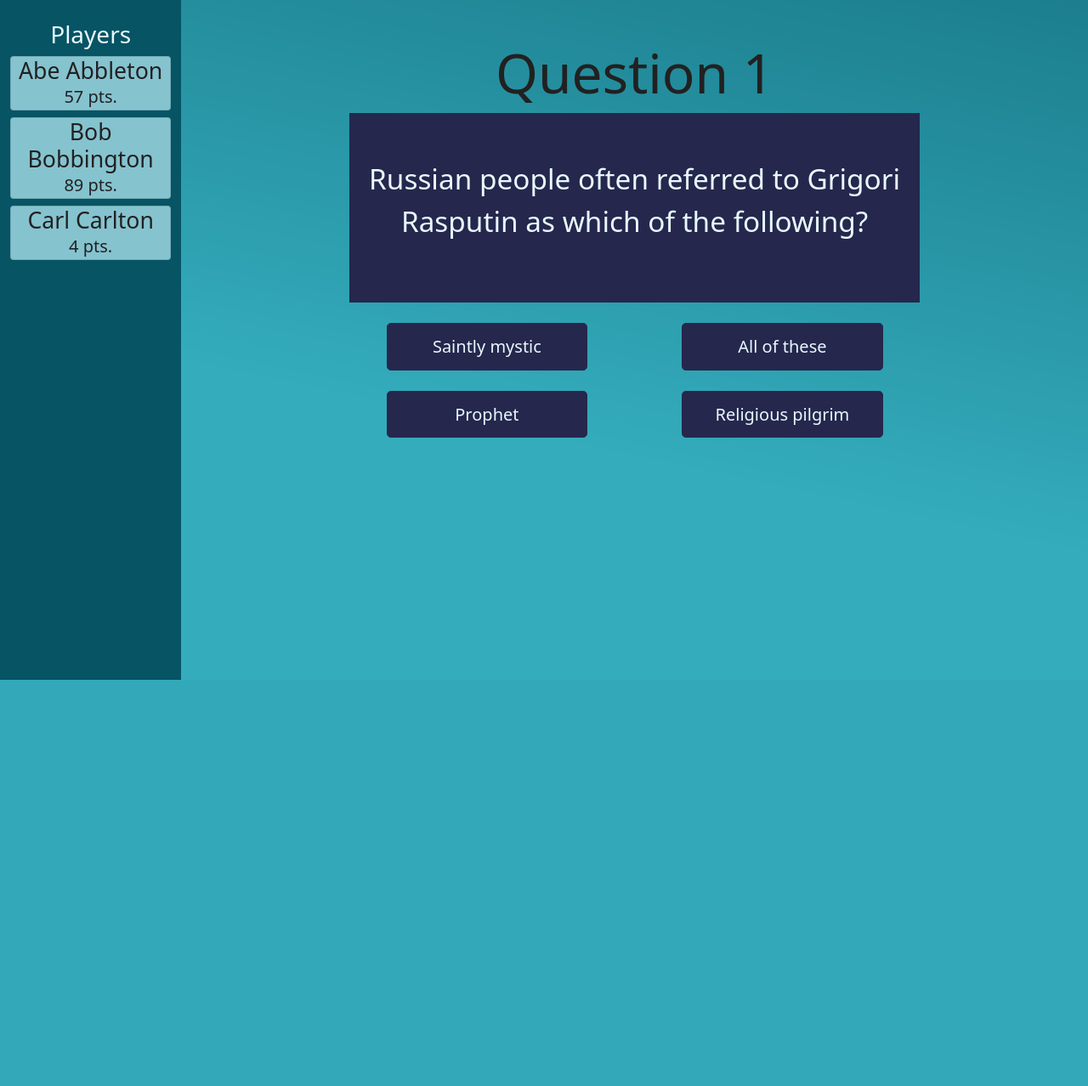
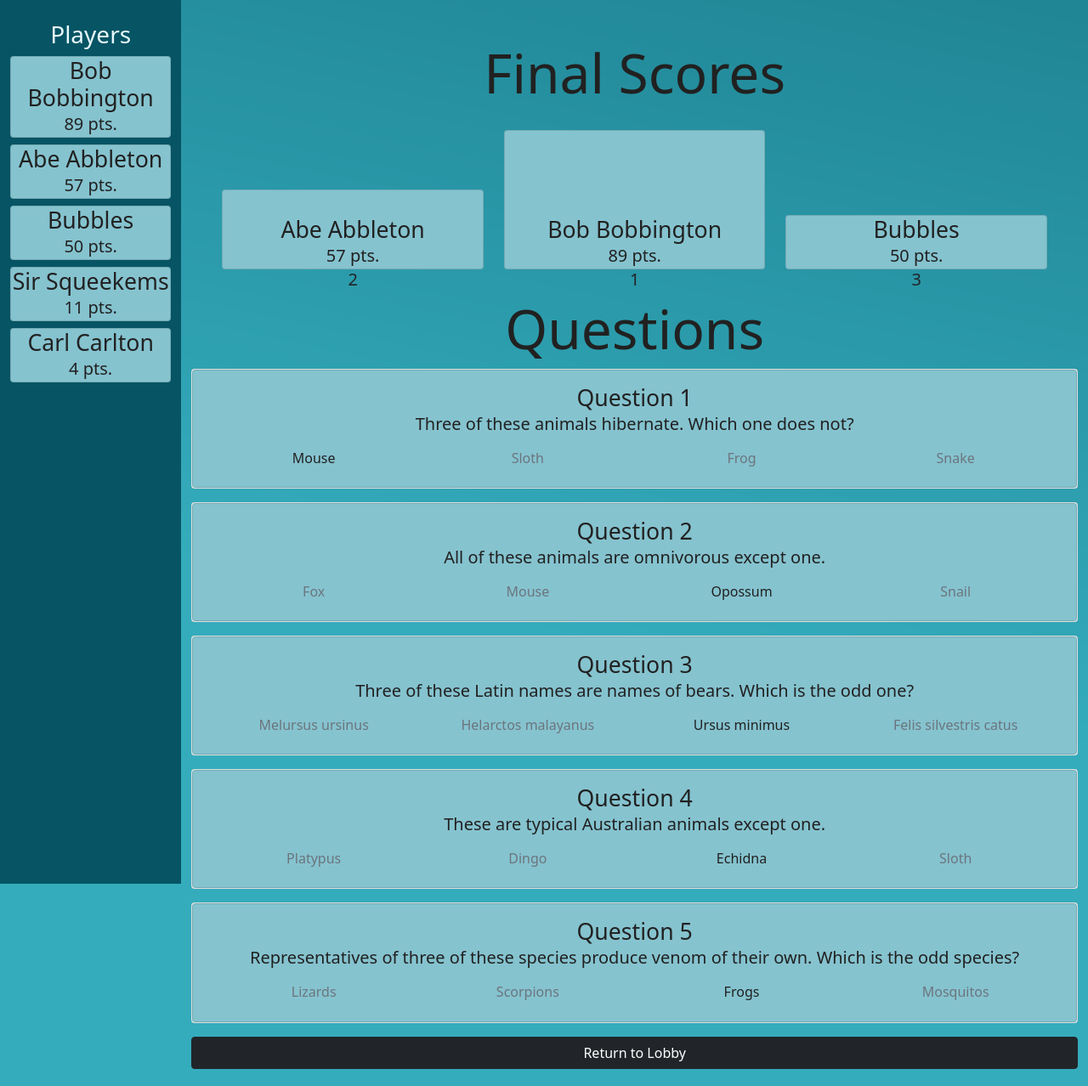
Before and after one commit to BiancaBlackwell/QuizApp, a Flask app: page /victory in a window 1280 px wide. Shown: the whole page at 85% size. Before the commit the page ends 800 px from the top, so only its background shows below. Run offline with Flask 2, Linux system fonts and the light colour scheme; some libraries are stand-ins or nearby versions.

Commit message:
finished mock up of victory page

```diff
--- a/frontend/templates/victory.html
+++ b/frontend/templates/victory.html
@@ -59,6 +59,10 @@
             background-color: #85c3cf;
             color: #212121;
         }
+        .question{
+            background-color: #85c3cf;
+            color: #212121;
+        }
         .card-title{
             font-size: 20pt;
         }
@@ -68,18 +72,21 @@
 
     </style>
 
-    <title>Trivia!</title>
+    <title>Victory</title>
 </head>
 <body>
     <div class="coontainer-fluid">
 
         <div class="row">
 
-
-
-            <div class="col-2 text-center"style="height: 100vh;">
+            <div class="col-2 text-center"style="height: 130vh;">
                 <br/>
                 <h3 style="color:#e8f9fc;">Players</h3>
+
+                <div class="card player mb-2">
+                    <h5 class="card-title mb-0">Bob Bobbington</h5>
+                    <p class="card-text">89 pts.</p>
+                </div>
 
                 <div class="card player mb-2">
                     <h5 class="card-title mb-0">Abe Abbleton</h5>
@@ -87,8 +94,13 @@
                 </div>
 
                 <div class="card player mb-2">
-                    <h5 class="card-title mb-0">Bob Bobbington</h5>
-                    <p class="card-text">89 pts.</p>
+                    <h5 class="card-title mb-0">Bubbles</h5>
+                    <p class="card-text">50 pts.</p>
+                </div>
+
+                <div class="card player mb-2">
+                    <h5 class="card-title mb-0">Sir Squeekems</h5>
+                    <p class="card-text">11 pts.</p>
                 </div>
 
                 <div class="card player mb-2">
@@ -99,64 +111,131 @@
             </div>
 
 
-
             <div class="col-10 text-center">
 
                 <br><br>
-                <h1 class="display-3" style="color: #212121;"><strong>Question 1</strong></h1>
+                <h1 class="display-3" style="color: #212121;"><strong>Final Scores</strong></h1>
 
+                <div class="col-xs-12" style="height:20px;"></div>
+                    <div class="container">
                         <div class="row">
-                    <div class="col-8 offset-2">
-                        <div class="jumbotron">
-                            <p class="lead" style="font-size: 25pt;">Russian people often referred to Grigori Rasputin as which of the following?</p>
+                            <div class="col align-self-end">
+                                <div class="card player">
+                                    <div class="col-xs-12" style="height:30px;"></div>
+                                    <h5 class="card-title mb-0">Abe Abbleton</h5>
+                                    <p class="card-text">57 pts.</p>
+                                </div>
+                            </div>
+                            <div class="col align-self-end">
+                                <div class="card player">
+                                    <div class="col-xs-12" style="height:100px;"></div>
+                                    <h5 class="card-title mb-0">Bob Bobbington</h5>
+                                    <p class="card-text">89 pts.</p>
+                                </div>
+                            </div>
+                            <div class="col align-self-end">
+                                <div class="card player">
+                                    <h5 class="card-title mb-0">Bubbles</h5>
+                                    <p class="card-text">50 pts.</p>
+                                </div>
+                            </div>
+                        </div>
+                        <div class = "row">
+                            <div class="col">
+                                <h5>2</h5>
+                            </div>
+                            <div class="col">
+                                <h5>1</h5>
+                            </div>
+                            <div class="col">
+                                <h5>3</h5>
                             </div>
                         </div>
                     </div>
 
-                <br>
+                    <h2 class="display-3" style="color: #212121;">Questions</h2>
 
+                        <div class="card mb-3">
+                            <div class = "card question">
+                                <div class="card-body">
+                                <h5 class="card-title mb-0">Question 1</h5>
+                                <p class="card-text">Three of these animals hibernate. Which one does not?</p>
                                     <div class="row">
-                    <div  class="col"></div>
-
-                    <div class="col-3 same-height">
-                        <button class="btn btn-primary btn-lg answer w-100 h-100">
-                            Saintly mystic
-                        </button>
+                                        <div class="col"><h6>Mouse</h6></div>
+                                        <div class="col"><h6 class="text-muted"> Sloth </h6></div>
+                                        <div class="col"><h6 class="text-muted"> Frog </h6></div>
+                                        <div class="col"><h6 class="text-muted"> Snake </h6></div>
+                                    </div>
+                                </div>
+                            </div>
                         </div>
 
-                    <div class="col-3 offset-1 same-height">
-                        <button class="btn btn-primary btn-lg answer w-100 h-100">
-                            All of these
-                        </button>
+                        <div class="card mb-3">
+                            <div class = "card question">
+                                <div class="card-body">
+                                <h5 class="card-title mb-0">Question 2</h5>
+                                <p class="card-text">All of these animals are omnivorous except one.</p>
+                                    <div class="row">
+                                        <div class="col"><h6 class="text-muted">Fox</h6></div>
+                                        <div class="col"><h6 class="text-muted"> Mouse </h6></div>
+                                        <div class="col"><h6> Opossum </h6></div>
+                                        <div class="col"><h6 class="text-muted"> Snail </h6></div>
+                                    </div>
+                                </div>
+                            </div>
                         </div>
 
-                    <div  class="col"></div>
+                        <div class="card mb-3">
+                            <div class = "card question">
+                                <div class="card-body">
+                                <h5 class="card-title mb-0">Question 3</h5>
+                                <p class="card-text">Three of these Latin names are names of bears. Which is the odd one?</p>
+                                    <div class="row">
+                                        <div class="col"><h6 class="text-muted">Melursus ursinus</h6></div>
+                                        <div class="col"><h6 class="text-muted"> Helarctos malayanus </h6></div>
+                                        <div class="col"><h6> Ursus minimus </h6></div>
+                                        <div class="col"><h6 class="text-muted"> Felis silvestris catus </h6></div>
+                                    </div>
+                                </div>
+                            </div>
                         </div>
 
-                <br>
-
+                        <div class="card mb-3">
+                            <div class = "card question">
+                                <div class="card-body">
+                                <h5 class="card-title mb-0">Question 4</h5>
+                                <p class="card-text">These are typical Australian animals except one.</p>
                                     <div class="row">
-                    <div  class="col"></div>
-
-                    <div class="col-3 same-height">
-                        <button class="btn btn-primary btn-lg answer w-100 h-100">
-                            Prophet
-                        </button>
+                                        <div class="col"><h6 class="text-muted">Platypus</h6></div>
+                                        <div class="col"><h6 class="text-muted"> Dingo </h6></div>
+                                        <div class="col"><h6> Echidna </h6></div>
+                                        <div class="col"><h6 class="text-muted"> Sloth </h6></div>
+                                    </div>
+                                </div>
+                            </div>
                         </div>
 
-                    <div class="col-3 offset-1 same-height">
-                        <button class="btn btn-primary btn-lg answer w-100 h-100">
-                            Religious pilgrim
-                        </button>
+                        <div class="card mb-3">
+                            <div class = "card question">
+                                <div class="card-body">
+                                <h5 class="card-title mb-0">Question 5</h5>
+                                <p class="card-text">Representatives of three of these species produce venom of their own. Which is the odd species?</p>
+                                    <div class="row">
+                                        <div class="col"><h6 class="text-muted">Lizards</h6></div>
+                                        <div class="col"><h6 class="text-muted"> Scorpions </h6></div>
+                                        <div class="col"><h6> Frogs </h6></div>
+                                        <div class="col"><h6 class="text-muted"> Mosquitos </h6></div>
+                                    </div>
+                                </div>
+                            </div>
                         </div>
 
-                    <div  class="col"></div>
+                        <button type="submit" class="btn btn-dark text-nowrap w-100"onclick="location.href = '/lobby';">Return to Lobby</button>
+                        <div class="col-xs-12" style="height:20px;"></div>
             </div>
 
-            </div>
 
         </div>
-
     </div>
 
     <script src="https://cdnjs.cloudflare.com/ajax/libs/jquery.matchHeight/0.7.2/jquery.matchHeight-min.js" type="text/javascript"></script>
@@ -164,7 +243,5 @@
         $('.same-height').matchHeight();
     </script>
 
-
-
 </body>
 </html>
```
Lines whose indentation alone changed are shown as unchanged.
